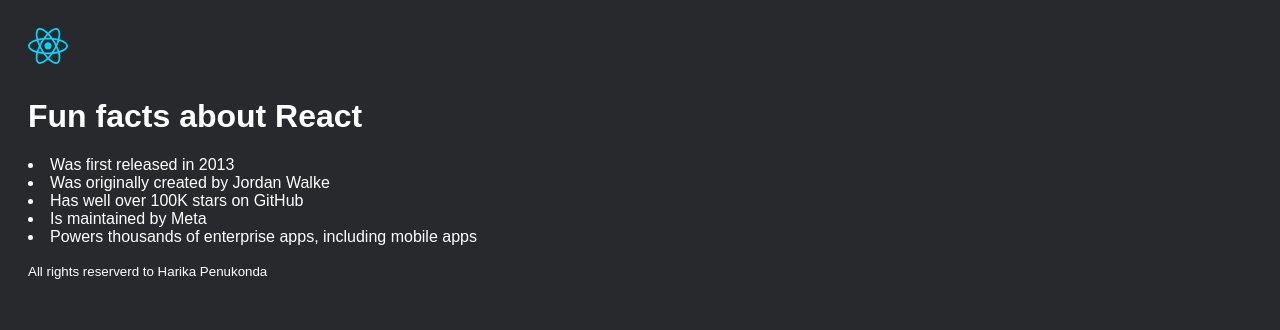
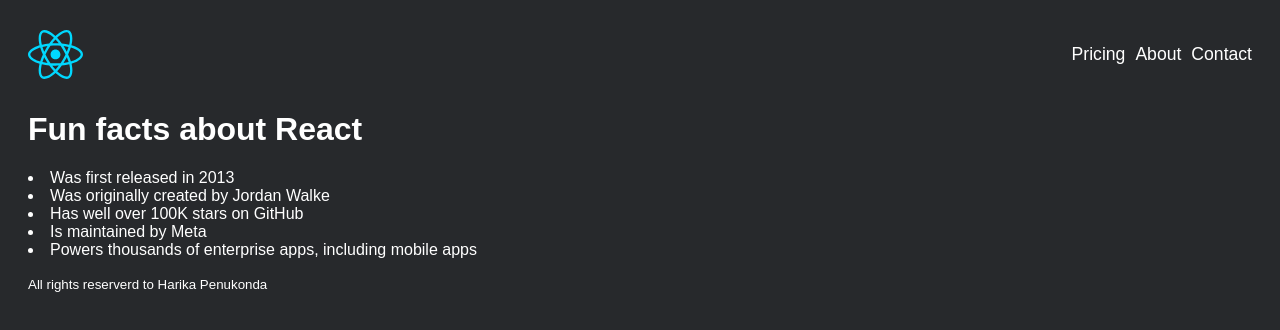
Before and after one commit to HarikaPenukonda/react-projects-prep, a React (Vite) app: page / in a window 1280 px wide. Shown: the top 330 px of the page. Built offline with nearby package versions, Linux system fonts and the light colour scheme.

Commit message:
styling with Classes

```diff
--- a/src/project_one/index.css
+++ b/src/project_one/index.css
@@ -11,4 +11,25 @@
 ul {
     padding-left: 0;
     list-style-position: inside;
-  }
+}
+
+.header{
+    display: flex;
+    align-items: center;
+    justify-content: space-between;
+
+}
+
+.nav-list{
+    list-style: none;
+    display: flex;
+}
+
+.nav-list-item{
+    margin-left: 10px;
+    font-size: 1.1rem;
+}
+
+.react-logo{
+    width: 55px;
+}
--- a/src/project_one/index.jsx
+++ b/src/project_one/index.jsx
@@ -4,8 +4,15 @@
 function Header(){
    return(
        <>
-       <header>
-       <img src={reactLogo} width={40} />
+       <header className='header'>
+         <img className='react-logo' src={reactLogo}/>
+         <nav>
+            <ul className='nav-list'>
+               <li className='nav-list-item'>Pricing</li>
+               <li className='nav-list-item'>About</li>
+               <li className='nav-list-item'>Contact</li>
+            </ul>
+         </nav>
        </header>
 
        </>
```
